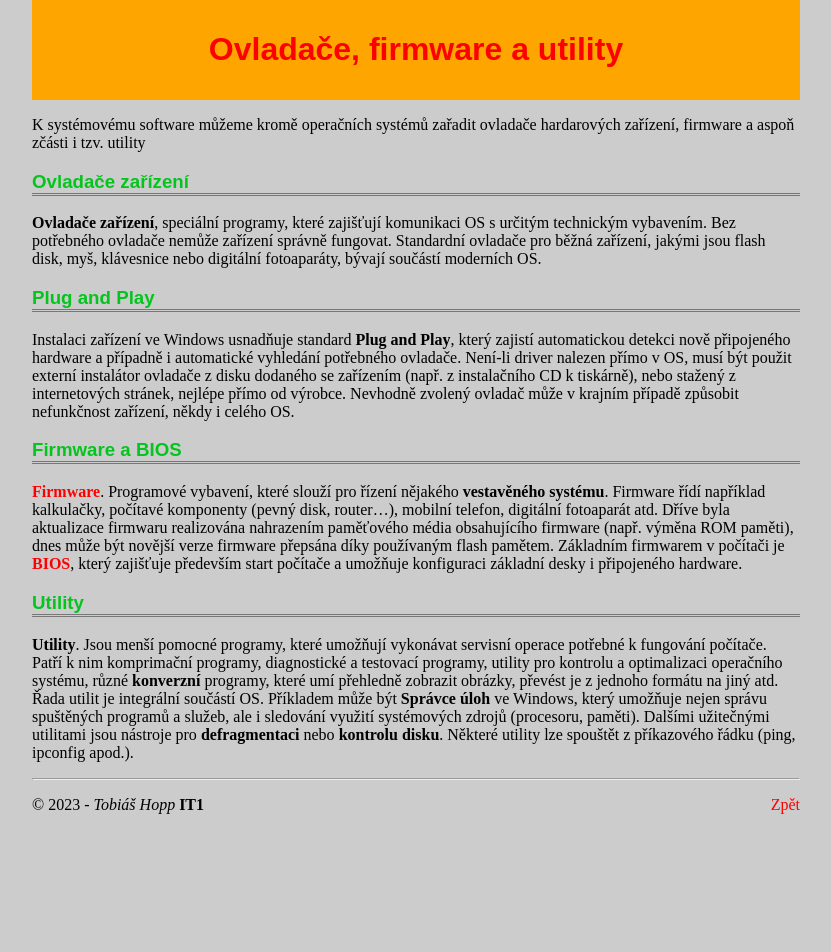
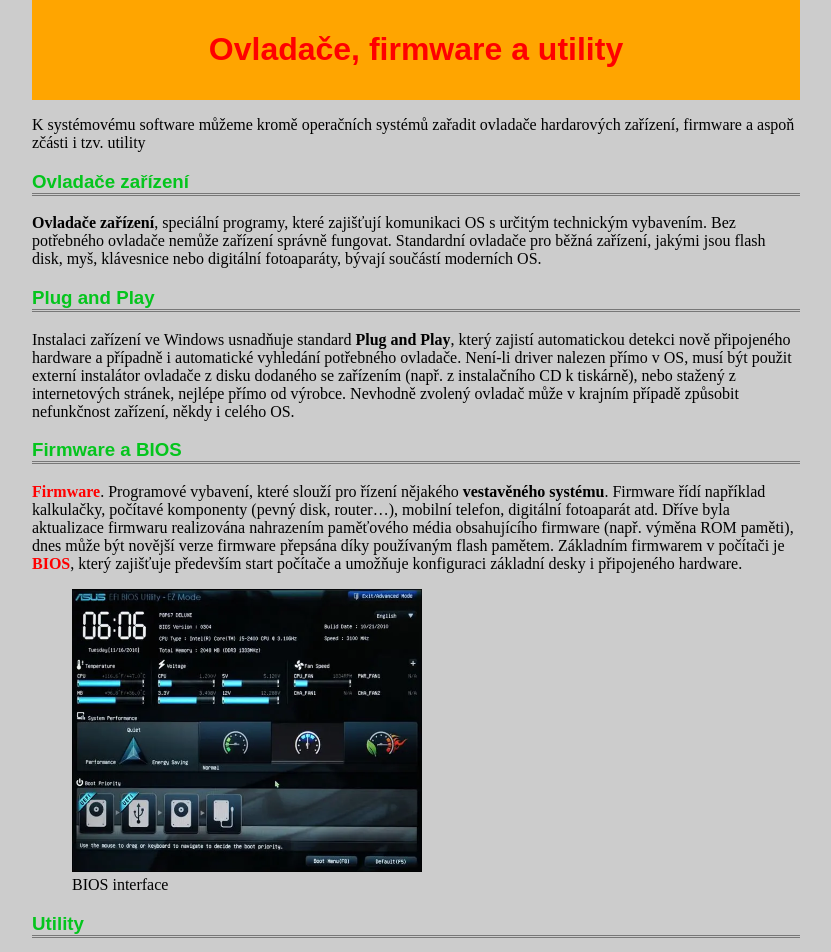
Before and after one commit to hoppsikCZ/programy-data, a plain HTML site: page c/index.html in a window 1280 px wide. Shown: the top 952 px of the page, without its empty margins (224-1055 px from the left). Before the commit the page ends 830 px from the top, so only its background shows below. Drawn offline with Linux system fonts and the light colour scheme.

Commit message:
Add files via upload

```diff
--- a/c/index.html
+++ b/c/index.html
@@ -54,6 +54,10 @@
       umožňuje konfiguraci
       základní desky i připojeného hardware.
     </p>
+    <figure>
+      <img src="../img/BIOS.webp" alt="Logo Linuxu" width="350" />
+      <figcaption>BIOS interface</figcaption>
+    </figure>
     <h3>Utility</h3>
     <p>
       <strong>Utility</strong>. Jsou menší pomocné programy, které umožňují vykonávat servisní
```
Also changed, not shown: img/BIOS.webp (added).
